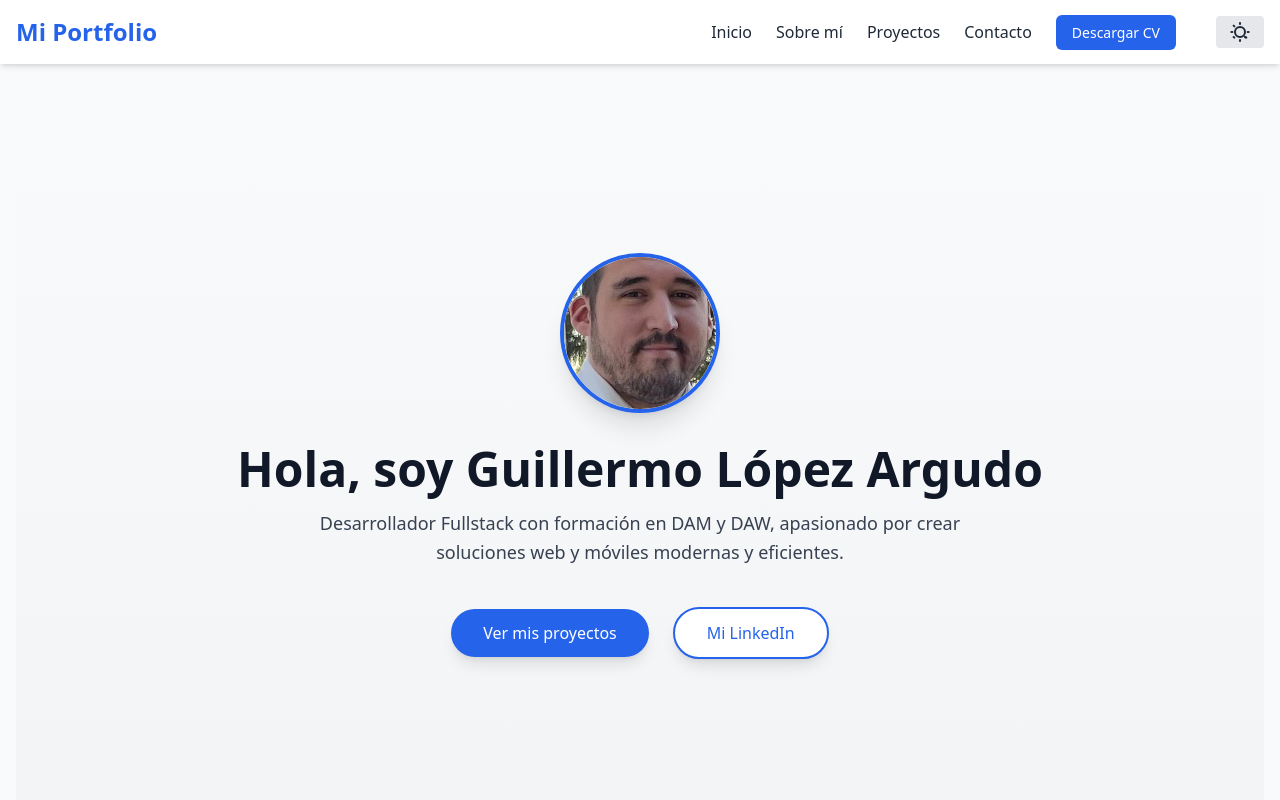
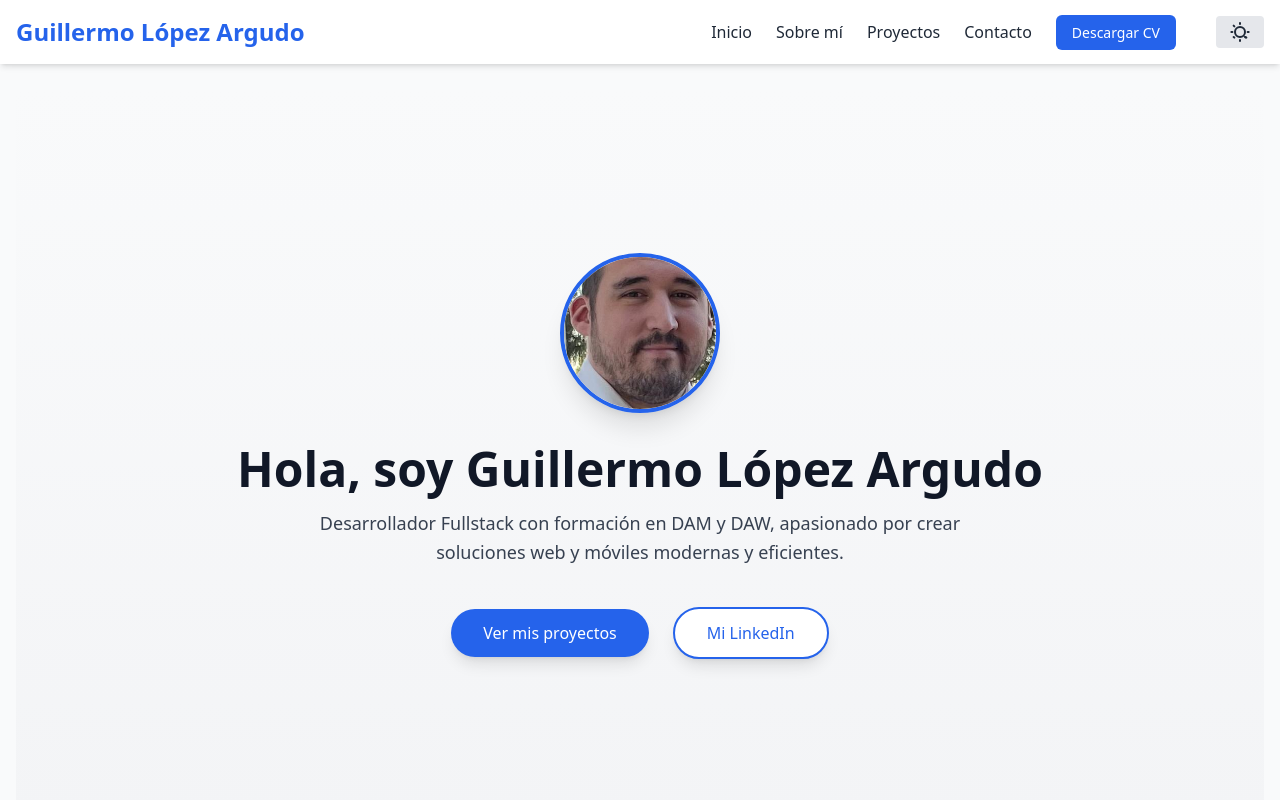
Before and after one commit to GuillermoLopezArgudo/mi-portfolio, a Vue app: page / in a window 1280 px wide. Shown: the top 800 px of the page. Built offline with nearby package versions, Linux system fonts and the light colour scheme.

Commit message:
cambios navbar

```diff
--- a/src/components/Navbar.vue
+++ b/src/components/Navbar.vue
@@ -4,7 +4,7 @@
            bg-white dark:bg-gray-900 shadow-md"
   >
     <nav class="container mx-auto px-4 flex justify-between items-center h-full">
-      <h1 class="text-2xl font-bold text-blue-600 dark:text-blue-400">Mi Portfolio</h1>
+      <h1 class="text-2xl font-bold text-blue-600 dark:text-blue-400">Guillermo López Argudo</h1>
       <ul class="flex space-x-6 list-none items-center">
         <li>
           <a
```
